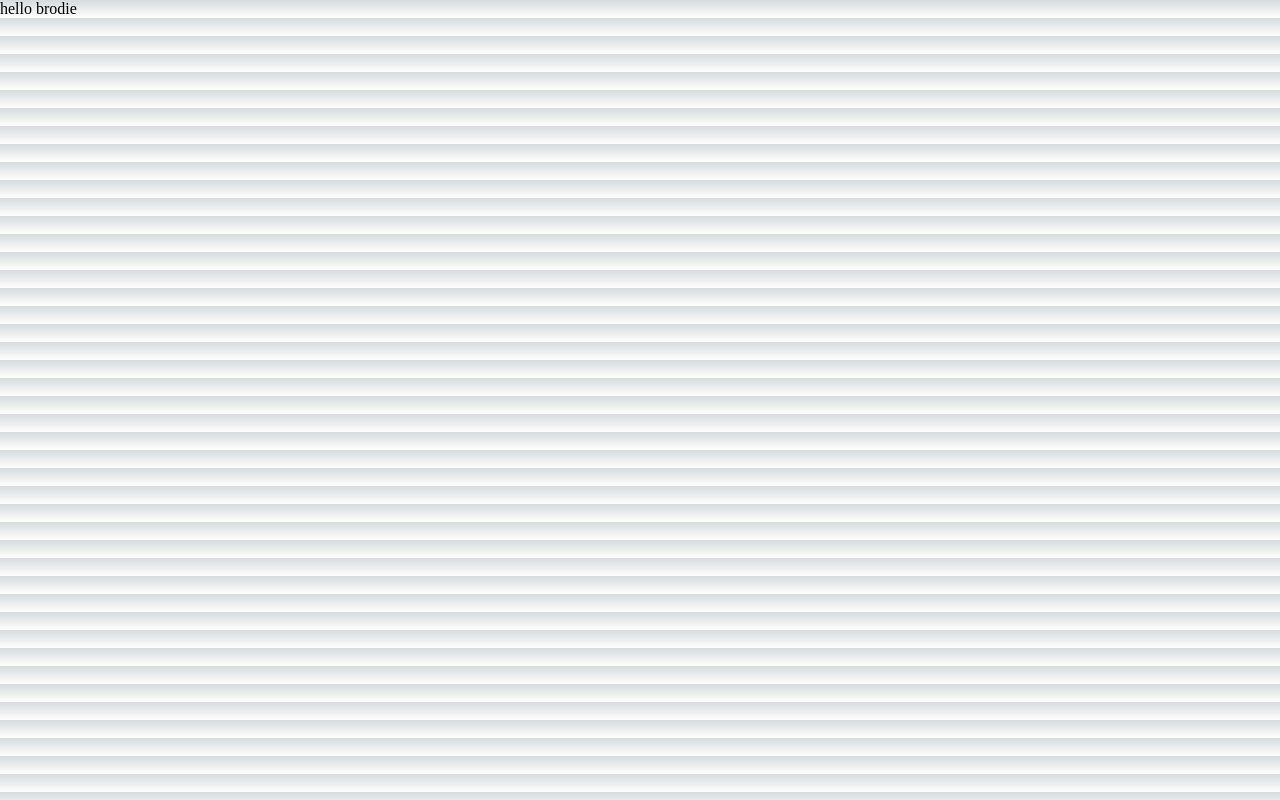
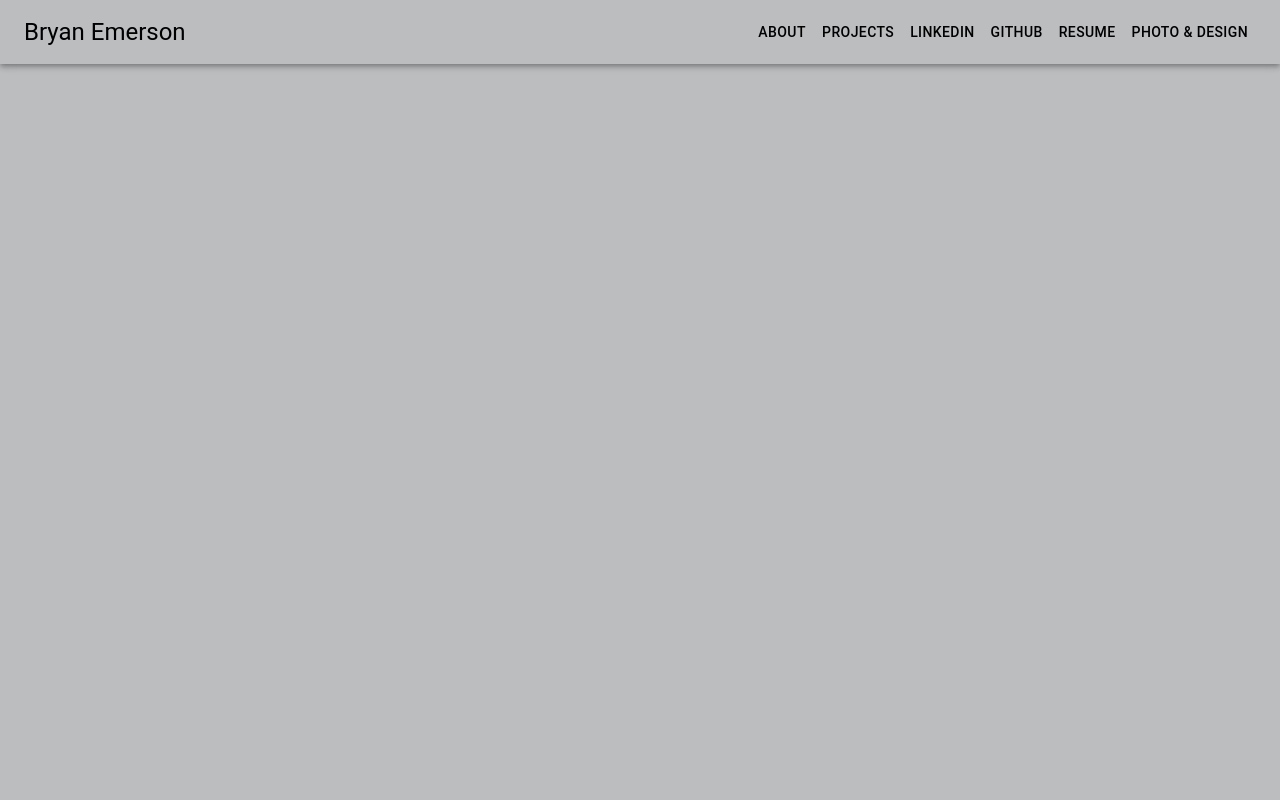
Before and after one commit to bryan-emerson/nextjs_portfolio, a Next.js app: page / in a window 1280 px wide. Built offline with nearby package versions, Linux system fonts and the light colour scheme.

Commit message:
nav rendered

```diff
--- a/components/navbar.js
+++ b/components/navbar.js
@@ -17,12 +17,50 @@ import Button from '@mui/material/Button';
 import Link from '@mui/material/Link';
 import LaptopIcon from '@mui/icons-material/Laptop';
 
-import styles from '@/styles/navbarMobile.module.css'
+import styles from '../styles/navbar.module.css'
 
 const drawerWidth = 240;
-const navItems = ['Home', 'About', 'Contact'];
 
-function DrawerAppBar(props) {
+let navObjects = [
+  {
+    name: 'About',
+    url: '/',
+    target: null,
+    key: 1,
+  },
+  {
+    name: 'Projects',
+    url: '/projects',
+    target: null,
+    key: 2,
+  },
+  {
+    name: 'LinkedIn',
+    url: 'https://www.linkedin.com/in/bryanemerson-/',
+    target: '_blank',
+    key: 3,
+  },
+  {
+    name: 'Github',
+    url: 'https://github.com/bryan-emerson',
+    target: '_blank',
+    key: 4,
+  },
+  {
+    name: 'Resume',
+    url: 'https://docs.google.com/document/d/12CYUXDHy1HpexCoWimkxkHj8vrJjY78ds-yaDTRAZXU/edit',
+    target: '_blank',
+    key: 5,
+  },
+  {
+    name: 'Photo & Design',
+    url: 'https://skifaster22.myportfolio.com',
+    target: '_blank',
+    key: 6,
+  },
+]
+
+function Navbar(props) {
   const { window } = props;
   const [mobileOpen, setMobileOpen] = React.useState(false);
 
@@ -33,14 +71,14 @@ function DrawerAppBar(props) {
   const drawer = (
     <Box onClick={handleDrawerToggle} sx={{ textAlign: 'center' }}>
       <Typography variant="h6" sx={{ my: 2 }}>
-        MUI
+        Bryan Emerson
       </Typography>
       <Divider />
       <List>
-        {navItems.map((item) => (
-          <ListItem key={item} disablePadding>
+        {navObjects.map((item) => (
+          <ListItem key={item.key} disablePadding>
             <ListItemButton sx={{ textAlign: 'center' }}>
-              <ListItemText primary={item} />
+              <ListItemText primary={item.name} />
             </ListItemButton>
           </ListItem>
         ))}
@@ -51,9 +89,10 @@ function DrawerAppBar(props) {
   const container = window !== undefined ? () => window().document.body : undefined;
 
   return (
-    <Box sx={{ display: 'flex' }}>
-      <CssBaseline />
-      <AppBar component="nav">
+    <div >
+    <Box sx={{ display: 'flex' }} >
+
+      <AppBar component="nav" color='transparent' className={styles.navbar} position="absolute">
         <Toolbar>
           <IconButton
             color="inherit"
@@ -65,17 +104,19 @@ function DrawerAppBar(props) {
             <MenuIcon />
           </IconButton>
           <Typography
-            variant="h6"
+            variant="h5"
             component="div"
             sx={{ flexGrow: 1, display: { xs: 'none', sm: 'block' } }}
           >
-            MUI
+            Bryan Emerson
           </Typography>
           <Box sx={{ display: { xs: 'none', sm: 'block' } }}>
-            {navItems.map((item) => (
-              <Button key={item} sx={{ color: '#fff' }}>
-                {item}
-              </Button>
+            {navObjects.map((item) => (
+              <Link key={item.key} href={item.url} component={Link} target={item.target}>
+                <Button key={item.key} sx={{ color: '#000000' }}>
+                  {item.name}
+                </Button>
+              </Link>
             ))}
           </Box>
         </Toolbar>
@@ -97,48 +138,12 @@ function DrawerAppBar(props) {
           {drawer}
         </Drawer>
       </Box>
-      <Box component="main" sx={{ p: 3 }}>
-        <Toolbar />
-        <Typography>
-          Lorem ipsum dolor sit amet consectetur adipisicing elit. Similique unde
-          fugit veniam eius, perspiciatis sunt? Corporis qui ducimus quibusdam,
-          aliquam dolore excepturi quae. Distinctio enim at eligendi perferendis in
-          cum quibusdam sed quae, accusantium et aperiam? Quod itaque exercitationem,
-          at ab sequi qui modi delectus quia corrupti alias distinctio nostrum.
-          Minima ex dolor modi inventore sapiente necessitatibus aliquam fuga et. Sed
-          numquam quibusdam at officia sapiente porro maxime corrupti perspiciatis
-          asperiores, exercitationem eius nostrum consequuntur iure aliquam itaque,
-          assumenda et! Quibusdam temporibus beatae doloremque voluptatum doloribus
-          soluta accusamus porro reprehenderit eos inventore facere, fugit, molestiae
-          ab officiis illo voluptates recusandae. Vel dolor nobis eius, ratione atque
-          soluta, aliquam fugit qui iste architecto perspiciatis. Nobis, voluptatem!
-          Cumque, eligendi unde aliquid minus quis sit debitis obcaecati error,
-          delectus quo eius exercitationem tempore. Delectus sapiente, provident
-          corporis dolorum quibusdam aut beatae repellendus est labore quisquam
-          praesentium repudiandae non vel laboriosam quo ab perferendis velit ipsa
-          deleniti modi! Ipsam, illo quod. Nesciunt commodi nihil corrupti cum non
-          fugiat praesentium doloremque architecto laborum aliquid. Quae, maxime
-          recusandae? Eveniet dolore molestiae dicta blanditiis est expedita eius
-          debitis cupiditate porro sed aspernatur quidem, repellat nihil quasi
-          praesentium quia eos, quibusdam provident. Incidunt tempore vel placeat
-          voluptate iure labore, repellendus beatae quia unde est aliquid dolor
-          molestias libero. Reiciendis similique exercitationem consequatur, nobis
-          placeat illo laudantium! Enim perferendis nulla soluta magni error,
-          provident repellat similique cupiditate ipsam, et tempore cumque quod! Qui,
-          iure suscipit tempora unde rerum autem saepe nisi vel cupiditate iusto.
-          Illum, corrupti? Fugiat quidem accusantium nulla. Aliquid inventore commodi
-          reprehenderit rerum reiciendis! Quidem alias repudiandae eaque eveniet
-          cumque nihil aliquam in expedita, impedit quas ipsum nesciunt ipsa ullam
-          consequuntur dignissimos numquam at nisi porro a, quaerat rem repellendus.
-          Voluptates perspiciatis, in pariatur impedit, nam facilis libero dolorem
-          dolores sunt inventore perferendis, aut sapiente modi nesciunt.
-        </Typography>
-      </Box>
     </Box>
+    </div>
   );
 }
 
-DrawerAppBar.propTypes = {
+Navbar.propTypes = {
   /**
    * Injected by the documentation to work in an iframe.
    * You won't need it on your project.
@@ -146,4 +151,4 @@ DrawerAppBar.propTypes = {
   window: PropTypes.func,
 };
 
-export default DrawerAppBar;
+export default Navbar;
--- a/package.json
+++ b/package.json
@@ -9,9 +9,13 @@
     "lint": "next lint"
   },
   "dependencies": {
+    "@emotion/react": "^11.11.1",
+    "@emotion/styled": "^11.11.0",
+    "@mui/icons-material": "^5.11.16",
+    "@mui/material": "^5.13.5",
     "eslint": "8.42.0",
     "eslint-config-next": "13.4.5",
-    "next": "13.4.5",
+    "next": "13.2.4",
     "react": "18.2.0",
     "react-dom": "18.2.0"
   }
--- a/pages/index.js
+++ b/pages/index.js
@@ -2,13 +2,15 @@ import Head from 'next/head'
 import Image from 'next/image'
 import { Inter } from 'next/font/google'
 import styles from '@/styles/Home.module.css'
+
+import Navbar from '../components/Navbar.js';
 
 const inter = Inter({ subsets: ['latin'] })
 
 export default function Home() {
   return (
     <>
-    <div>hello brodie</div>
+    <Navbar />
     </>
   )
 }
--- a/styles/globals.css
+++ b/styles/globals.css
@@ -1,98 +1,18 @@
-:root {
-  --max-width: 1100px;
-  --border-radius: 12px;
-  --font-mono: ui-monospace, Menlo, Monaco, 'Cascadia Mono', 'Segoe UI Mono',
-    'Roboto Mono', 'Oxygen Mono', 'Ubuntu Monospace', 'Source Code Pro',
-    'Fira Mono', 'Droid Sans Mono', 'Courier New', monospace;
-
-  --foreground-rgb: 0, 0, 0;
-  --background-start-rgb: 214, 219, 220;
-  --background-end-rgb: 255, 255, 255;
-
-  --primary-glow: conic-gradient(
-    from 180deg at 50% 50%,
-    #16abff33 0deg,
-    #0885ff33 55deg,
-    #54d6ff33 120deg,
-    #0071ff33 160deg,
-    transparent 360deg
-  );
-  --secondary-glow: radial-gradient(
-    rgba(255, 255, 255, 1),
-    rgba(255, 255, 255, 0)
-  );
-
-  --tile-start-rgb: 239, 245, 249;
-  --tile-end-rgb: 228, 232, 233;
-  --tile-border: conic-gradient(
-    #00000080,
-    #00000040,
-    #00000030,
-    #00000020,
-    #00000010,
-    #00000010,
-    #00000080
-  );
-
-  --callout-rgb: 238, 240, 241;
-  --callout-border-rgb: 172, 175, 176;
-  --card-rgb: 180, 185, 188;
-  --card-border-rgb: 131, 134, 135;
-}
-
-@media (prefers-color-scheme: dark) {
-  :root {
-    --foreground-rgb: 255, 255, 255;
-    --background-start-rgb: 0, 0, 0;
-    --background-end-rgb: 0, 0, 0;
-
-    --primary-glow: radial-gradient(rgba(1, 65, 255, 0.4), rgba(1, 65, 255, 0));
-    --secondary-glow: linear-gradient(
-      to bottom right,
-      rgba(1, 65, 255, 0),
-      rgba(1, 65, 255, 0),
-      rgba(1, 65, 255, 0.3)
-    );
-
-    --tile-start-rgb: 2, 13, 46;
-    --tile-end-rgb: 2, 5, 19;
-    --tile-border: conic-gradient(
-      #ffffff80,
-      #ffffff40,
-      #ffffff30,
-      #ffffff20,
-      #ffffff10,
-      #ffffff10,
-      #ffffff80
-    );
-
-    --callout-rgb: 20, 20, 20;
-    --callout-border-rgb: 108, 108, 108;
-    --card-rgb: 100, 100, 100;
-    --card-border-rgb: 200, 200, 200;
-  }
-}
-
-* {
-  box-sizing: border-box;
-  padding: 0;
-  margin: 0;
-}
-
 html,
 body {
   max-width: 100vw;
   overflow-x: hidden;
+  font-family: 'Raleway','Courier New', Courier, monospace;
+  overflow-y: scroll hidden;
+}
+
+html::-webkit-scrollbar {
+  display: none;
 }
 
 body {
-  color: rgb(var(--foreground-rgb));
-  background: linear-gradient(
-      to bottom,
-      transparent,
-      rgb(var(--background-end-rgb))
-    )
-    rgb(var(--background-start-rgb));
+  color: black;
+  background: #bbbdbf;
 }
 
 a {
```
Also changed, not shown: styles/navbar.module.css (added), styles/navbar.modules.css (deleted), 1 other file (tests, documents, lock files or other folders).
